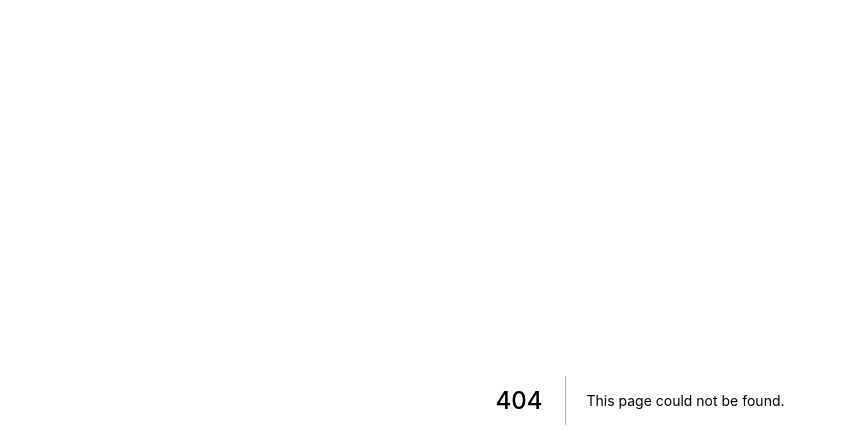
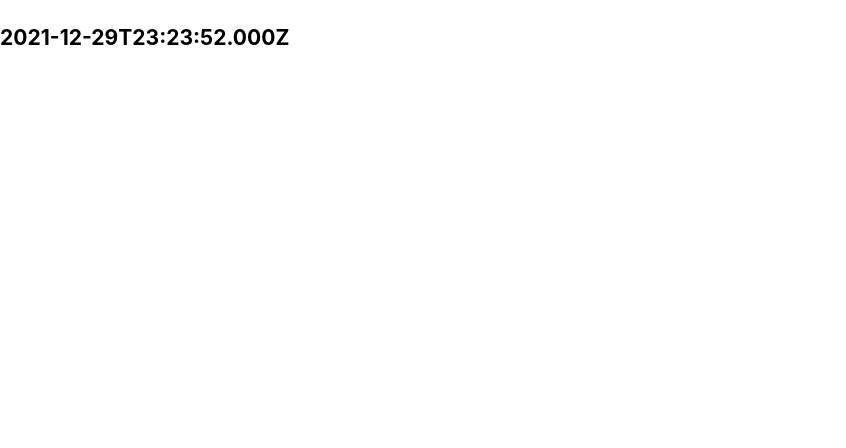
Before and after one commit to yehonadav/nextjs-playground, a Next.js app: page /csr/getDate in a window 1280 px wide. Before the commit this address had no page. Shown: the top 448 px of the page, without its empty margins (0-846 px from the left). Built offline with nearby package versions, Linux system fonts and the light colour scheme.

Commit message:
tests with ssg props

```diff
--- /dev/null
+++ b/pages/api/getDate.ts
@@ -0,0 +1,3 @@
+export default function handler(req, res) {
+  res.status(200).json({ date: new Date() })
+}
--- /dev/null
+++ b/pages/csr/getDate.tsx
@@ -0,0 +1,11 @@
+import useSWR from 'swr'
+
+const fetcher = (url) => fetch(url).then((res) => res.json());
+
+export default function Profile() {
+  const { data, error, mutate, isValidating } = useSWR('/api/getDate', fetcher)
+  console.log({ data, error, mutate, isValidating });
+  if (error) return <div>failed to load</div>
+  if (!data) return <div>loading...</div>
+  return <h3>{data.date}</h3>
+}
```
